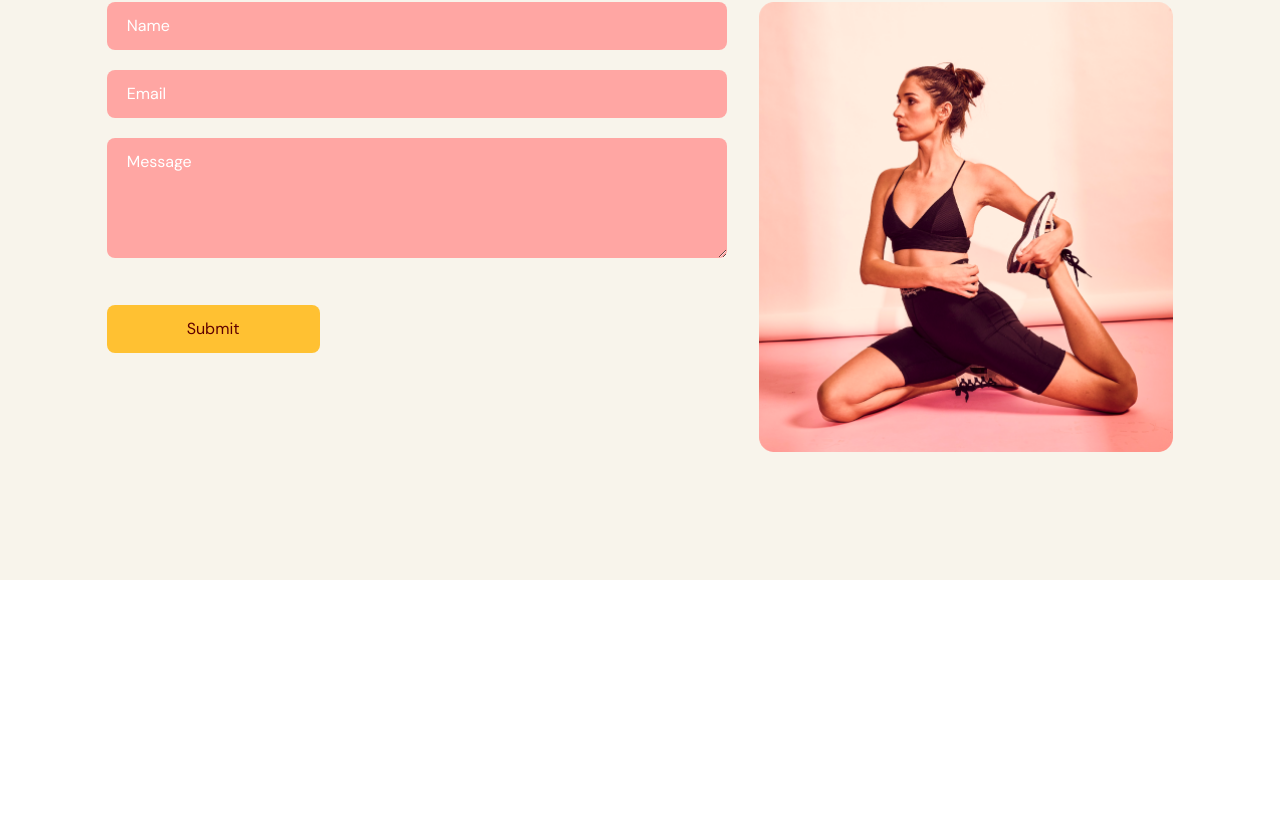
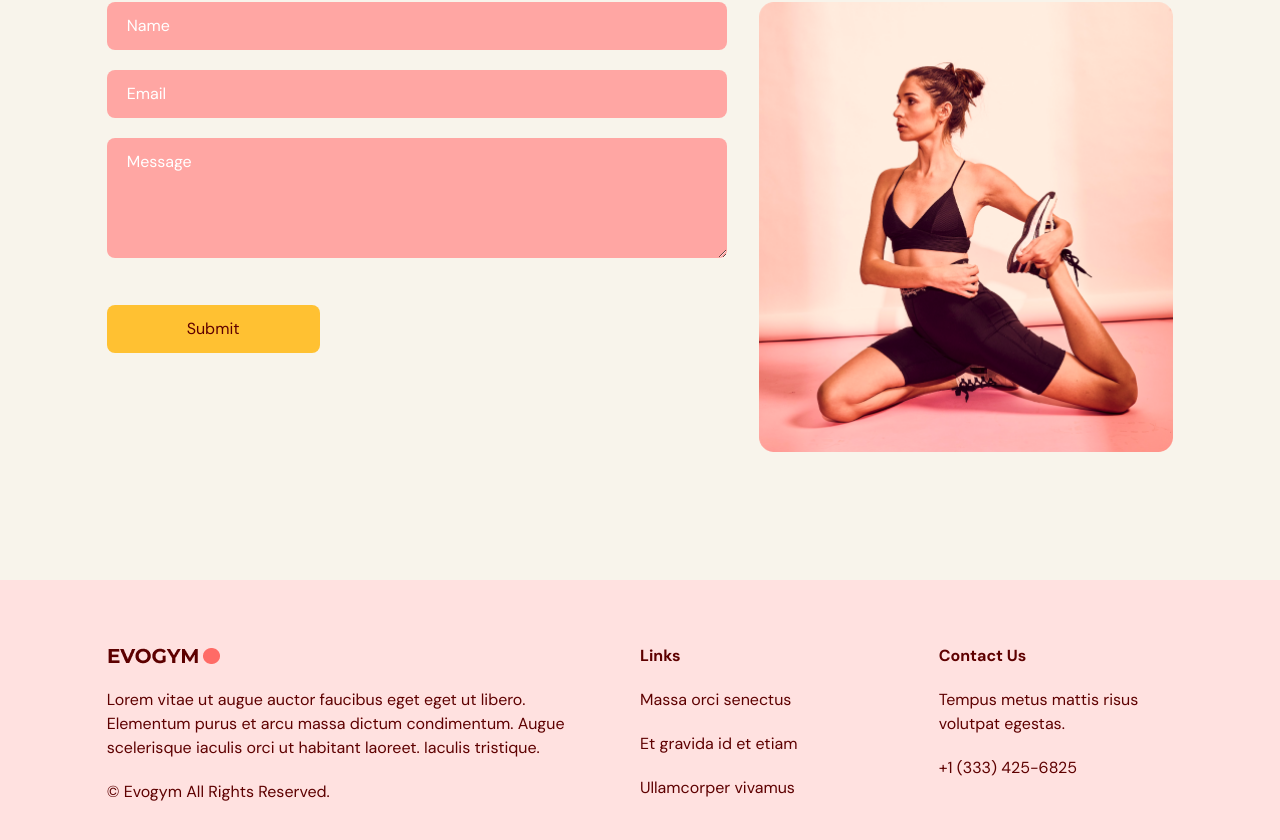
Before and after one commit to AHTHneeuhl/gym-typescript, a React (Vite) app: page / in a window 1280 px wide. Shown: the part 3181-4021 px from the top of the page. Before the commit the page ends 3761 px from the top, so only its background shows below. Built offline with nearby package versions, Linux system fonts and the light colour scheme.

Commit message:
Footer Section

```diff
--- a/src/App.tsx
+++ b/src/App.tsx
@@ -3,6 +3,7 @@
 import Benefits from "@/scenes/benefits";
 import OurClasses from "@/scenes/ourClasses";
 import ContactUs from "@/scenes/contactUs";
+import Footer from "@/scenes/footer";
 import { useEffect, useState } from "react";
 import { SelectedPage } from "@/shared/types";
 
@@ -37,6 +38,7 @@
       <Benefits setSelectedPage={setSelectedPage} />
       <OurClasses setSelectedPage={setSelectedPage} />
       <ContactUs setSelectedPage={setSelectedPage} />
+      <Footer />
     </main>
   );
 };
--- a/src/scenes/benefits/index.tsx
+++ b/src/scenes/benefits/index.tsx
@@ -82,11 +82,20 @@
           ))}
         </motion.div>
         <div className="mt-16 items-center justify-between gap-20 md:mt-28 md:flex">
-          <img
+          <motion.img
             className="mx-auto"
             alt="benefits-page-graphic"
             src={BenefitsPageGraphic}
+            initial="hidden"
+            whileInView="visible"
+            viewport={{ once: true, amount: 0.5 }}
+            transition={{ duration: 0.5, delay: 0.25 }}
+            variants={{
+              hidden: { opacity: 0 },
+              visible: { opacity: 1 },
+            }}
           />
+
           <div>
             <div className="relative">
               <div className="before:absolute before:-top-20 before:-left-20 before:z-[1] before:content-abstractwaves">
--- /dev/null
+++ b/src/scenes/footer/index.tsx
@@ -0,0 +1,32 @@
+import Logo from "@/assets/Logo.png";
+
+const Footer = () => {
+  return (
+    <footer className="bg-primary-100 py-16">
+      <div className="mx-auto w-5/6 justify-center gap-16 md:flex">
+        <div className="mt-16 basis-1/2 md:mt-0">
+          <img src={Logo} alt="logo" />
+          <p className="my-5">
+            Lorem vitae ut augue auctor faucibus eget eget ut libero. Elementum
+            purus et arcu massa dictum condimentum. Augue scelerisque iaculis
+            orci ut habitant laoreet. Iaculis tristique.
+          </p>
+          <p>© Evogym All Rights Reserved.</p>
+        </div>
+        <div className="mt-16 basis-1/4 md:mt-0">
+          <h4 className="font-bold">Links</h4>
+          <p className="my-5">Massa orci senectus</p>
+          <p className="my-5">Et gravida id et etiam</p>
+          <p>Ullamcorper vivamus</p>
+        </div>
+        <div className="mt-16 basis-1/4 md:mt-0">
+          <h4 className="font-bold">Contact Us</h4>
+          <p className="my-5">Tempus metus mattis risus volutpat egestas.</p>
+          <p>+1 (333) 425-6825</p>
+        </div>
+      </div>
+    </footer>
+  );
+};
+
+export default Footer;
--- a/src/scenes/home/index.tsx
+++ b/src/scenes/home/index.tsx
@@ -68,9 +68,19 @@
             </AnchorLink>
           </motion.div>
         </div>
-        <div className="flex basis-3/5 justify-center md:z-10 md:ml-40 md:mt-16 md:justify-items-end">
+        <motion.div
+          className="flex basis-3/5 justify-center md:z-10 md:ml-40 md:mt-16 md:justify-items-end"
+          initial="hidden"
+          whileInView="visible"
+          viewport={{ once: true, amount: 0.5 }}
+          transition={{ duration: 0.5, delay: 0.25 }}
+          variants={{
+            hidden: { opacity: 0 },
+            visible: { opacity: 1 },
+          }}
+        >
           <img src={HomePageGraphic} alt="home-page-graphic" />
-        </div>
+        </motion.div>
       </motion.div>
       {isAboveMediumScreens && (
         <div className="h-[150px] w-full bg-primary-100 py-10">
```
